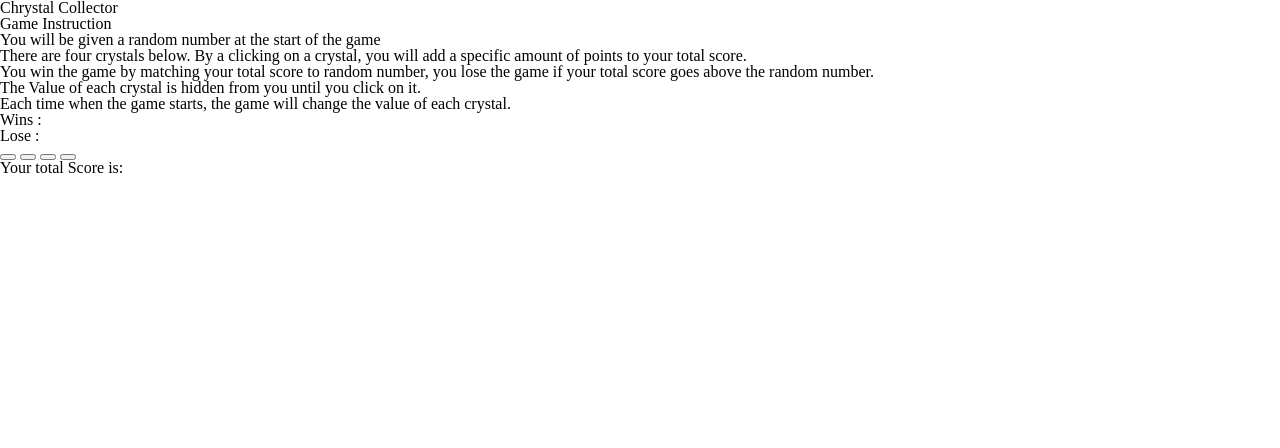
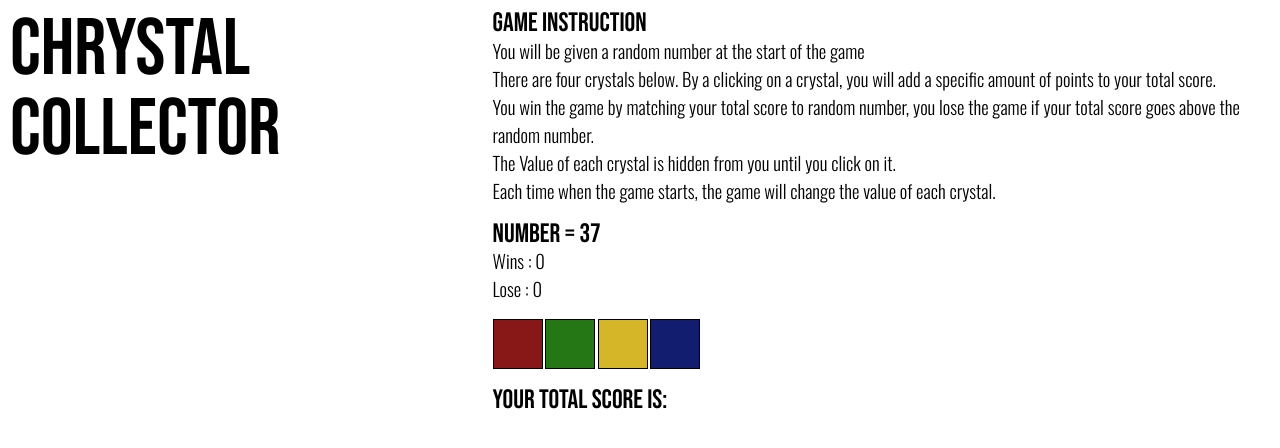
Before and after one commit to moon-mnny/Unit-4-game, a plain HTML site: page index.html in a window 1280 px wide. Drawn offline with nearby package versions, Linux system fonts and the light colour scheme.

Commit message:
js works and restyle the css. Still needs to dry up the code in js.

```diff
--- a/assets/css/style.css
+++ b/assets/css/style.css
@@ -0,0 +1,42 @@
+body {
+  font-family: "Bebas Neue", cursive;
+  display: flex;
+  justify-content: left;
+  align-content: center;
+  padding: 10px;
+}
+header {
+  font-size: 60pt;
+  padding-right: 5px;
+}
+h1 {
+  font-size: 20pt;
+}
+p {
+  font-size: 14pt;
+  line-height: 1.5;
+  font-family: "Oswald", sans-serif;
+}
+div.instruction {
+  width: 70vw;
+}
+div.number {
+  font-size: 20pt;
+}
+button.crystal {
+  width: 50px;
+  height: 50px;
+  border: 1px solid;
+}
+button#red {
+  background-color: #881818;
+}
+button#green {
+  background-color: #247714;
+}
+button#yellow {
+  background-color: #d6b629;
+}
+button#blue {
+  background-color: #131d70;
+}
--- a/assets/javascript/game.js
+++ b/assets/javascript/game.js
@@ -0,0 +1,74 @@
+var win = 0;
+var lose = 0;
+var randomNuber = "";
+var userPoint = 0;
+var crystalList = [];
+var redPoint;
+var greenPoint;
+var yellowPoint;
+var bluePoint;
+var result = 0;
+
+function score() {
+  $("#win-score").text(win);
+  $("#lose-score").text(lose);
+}
+function randomChoice() {
+  randomNuber = Math.floor(Math.random() * 100 + 20);
+  $("#given-number").html(randomNuber);
+}
+function randomCrystalPonit() {
+  for (var i = 0; i < 4; i++) {
+    var randomPoint = Math.floor(Math.random() * 9 + 1);
+    crystalList[i] = randomPoint;
+    console.log(crystalList);
+    redPoint = crystalList[0];
+    greenPoint = crystalList[1];
+    yellowPoint = crystalList[2];
+    bluePoint = crystalList[3];
+    console.log(redPoint, greenPoint, yellowPoint, bluePoint);
+  }
+}
+function clear() {
+  result = 0;
+  randomChoice();
+  randomCrystalPonit();
+  score();
+}
+function resultCheck() {
+  if (randomNuber == result) {
+    win++;
+    clear();
+  } else if (randomNuber < result) {
+    lose++;
+    clear();
+  }
+}
+
+clear();
+
+$("#red").click(function(event) {
+  result = result + redPoint;
+  resultCheck();
+  $("#user-score").text(result);
+});
+$("#green").click(function(event) {
+  result = result + greenPoint;
+  resultCheck();
+  $("#user-score").text(result);
+});
+$("#yellow").click(function(event) {
+  result = result + yellowPoint;
+  resultCheck();
+  $("#user-score").text(result);
+});
+$("#blue").click(function(event) {
+  result = result + bluePoint;
+  resultCheck();
+  $("#user-score").text(result);
+});
+
+console.log(result);
+console.log(randomNuber);
+console.log(win);
+console.log(lose);
--- a/index.html
+++ b/index.html
@@ -7,6 +7,10 @@
     <title>Document</title>
     <link rel="stylesheet" href="assets/css/reset.css" />
     <link rel="stylesheet" href="assets/css/style.css" />
+    <link
+      href="https://fonts.googleapis.com/css?family=Bebas+Neue|Oswald:300&display=swap"
+      rel="stylesheet"
+    />
     <script src="https://cdnjs.cloudflare.com/ajax/libs/jquery/3.2.1/jquery.min.js"></script>
   </head>
   <body>
@@ -31,19 +35,22 @@
           crystal.
         </p>
       </div>
-      <div id="given-number"></div>
+      <br />
+      <div class="number">number = <span id="given-number"></span></div>
       <div id="score-board">
         <p class="score">Wins : <span id="win-score"></span></p>
         <p class="score">Lose : <span id="lose-score"></span></p>
       </div>
+      <br />
       <div id="crystals">
-        <button class="crystal"></button>
-        <button class="crystal"></button>
-        <button class="crystal"></button>
-        <button class="crystal"></button>
+        <button class="crystal" id="red"></button>
+        <button class="crystal" id="green"></button>
+        <button class="crystal" id="yellow"></button>
+        <button class="crystal" id="blue"></button>
       </div>
-      <div class="userscore-board">
-        <p>Your total Score is:</p>
+      <br />
+      <div class="userscore-board number">
+        Your total Score is:
         <div id="user-score"></div>
       </div>
     </div>
```
